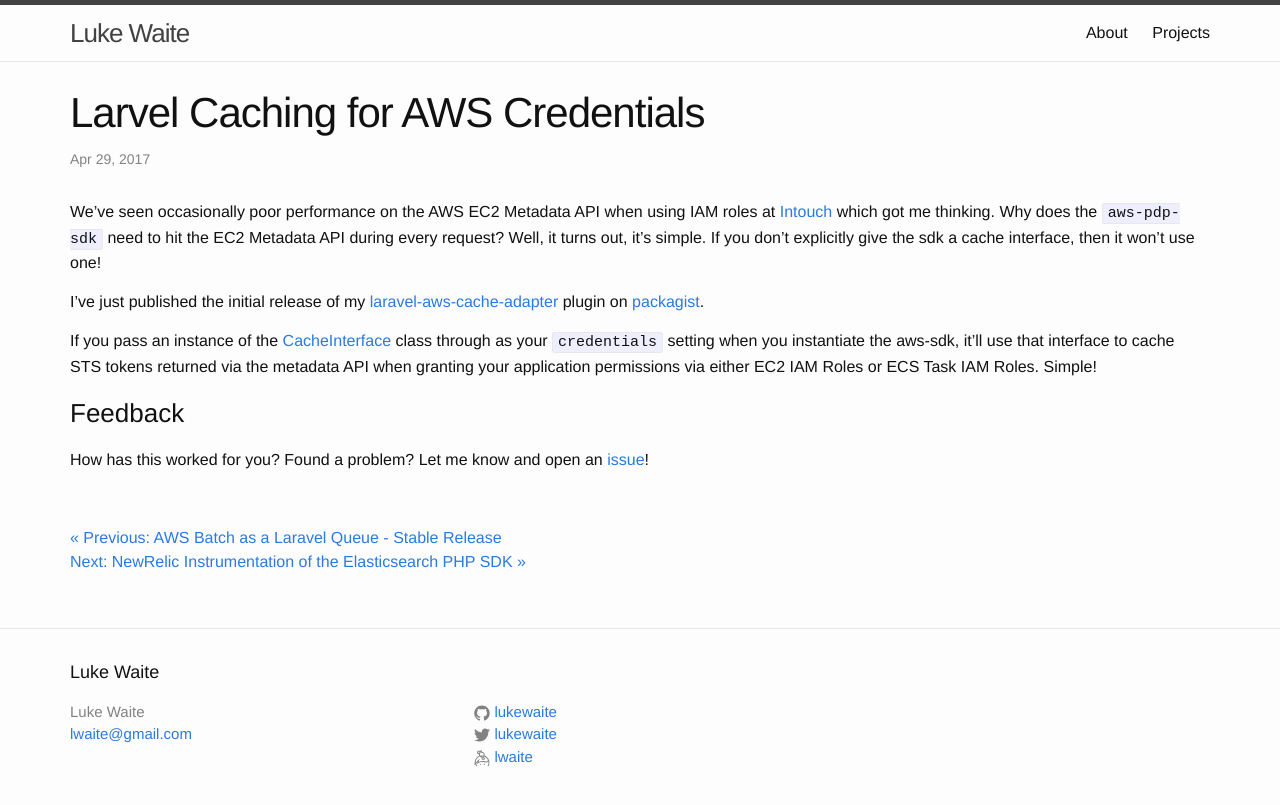
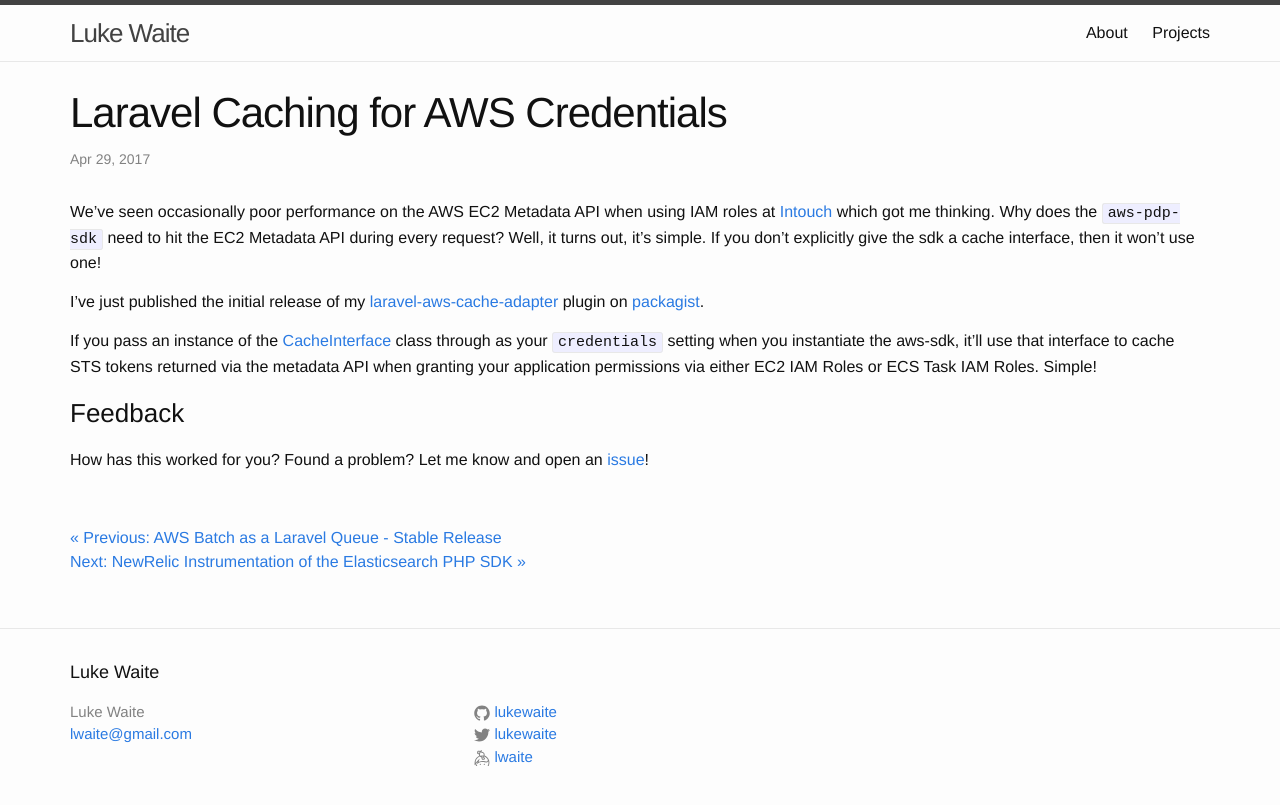
Before and after one commit to lukewaite/lukewaite.github.io, a Jekyll site: the page built from _posts/2017-04-29-laravel-aws-cache-adapter.markdown, in a window 1280 px wide. Shown: the top 805 px of the page. Built offline with Jekyll 4.4.1, drawn with Linux system fonts in a browser that asks for light colours; comment, search, counter and statistics services are not loaded; some of the changed lines change nothing that is shown.

Commit message:
Fix typo

```diff
--- a/_posts/2017-04-29-laravel-aws-cache-adapter.markdown
+++ b/_posts/2017-04-29-laravel-aws-cache-adapter.markdown
@@ -1,8 +1,9 @@
 ---
 layout: post
-title:  "Larvel Caching for AWS Credentials"
+title:  "Laravel Caching for AWS Credentials"
 date:   2017-04-29 16:00:00
 categories: aws laravel iam
+permalink: posts/2017/04/29/laravel-aws-cache-adapter.html
 ---
 
 We've seen occasionally poor performance on the AWS EC2 Metadata API when using IAM roles at [Intouch][intouch] which got
```
